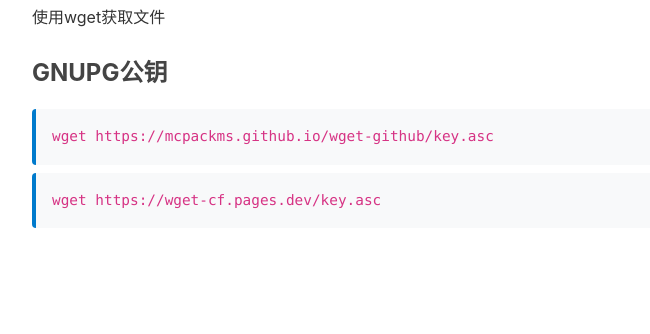
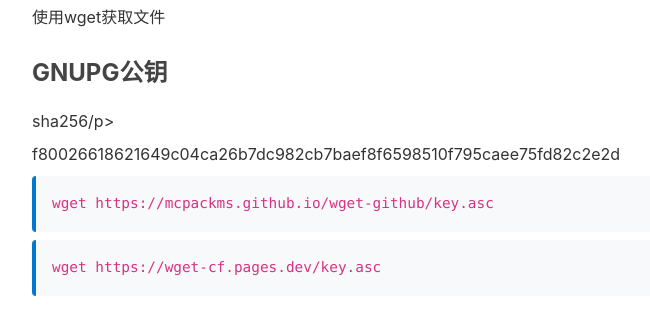
Before and after one commit to mcpackms/wget-github, a plain HTML site: page index.html in a window 1280 px wide. Shown: the part 160-494 px from the top of the page, without its empty margins (240-890 px from the left). Drawn offline with Linux system fonts and the light colour scheme.

Commit message:
Initial commit

```diff
--- a/index.html
+++ b/index.html
@@ -13,6 +13,8 @@
 		<p>使用wget获取文件</p>
 
 		<h2>GNUPG公钥</h2>
+                <p>sha256/p>
+                <p>f80026618621649c04ca26b7dc982cb7baef8f6598510f795caee75fd82c2e2d</p>
 		<pre><code>wget https://mcpackms.github.io/wget-github/key.asc</code></pre>
 		<pre><code>wget https://wget-cf.pages.dev/key.asc</code></pre>
 	</main>
```
